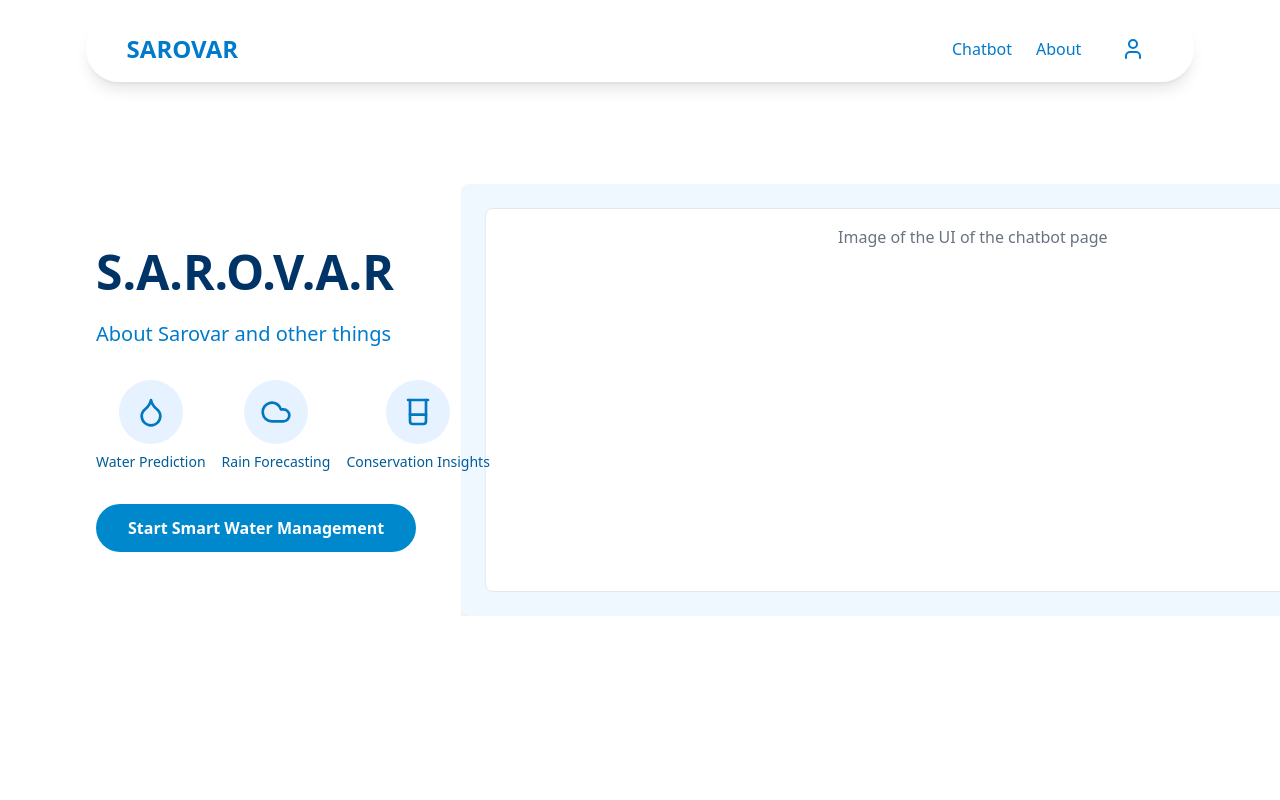
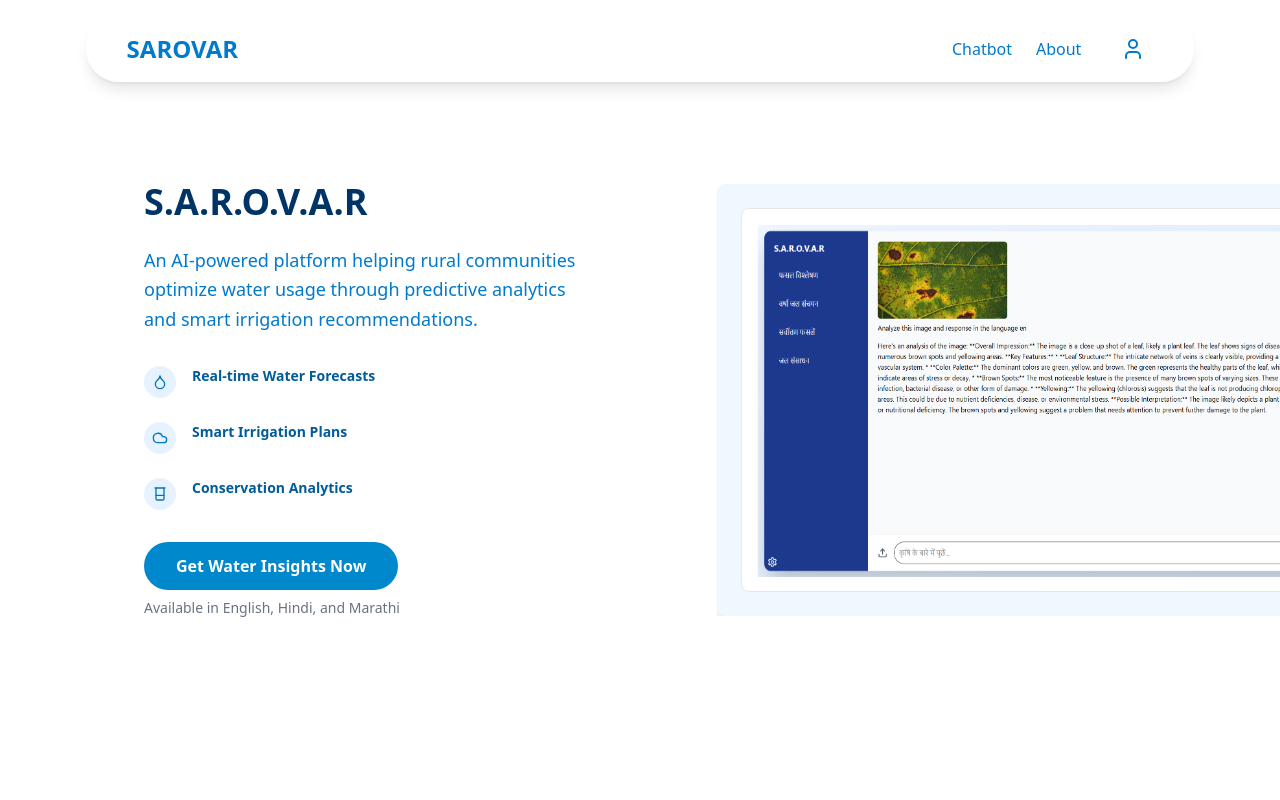
Before and after one commit to Cyb3rGhoul/SAROVAR-AI, a React (Vite) app: page / in a window 1280 px wide. Shown: the top 800 px of the page. Built offline with nearby package versions, Linux system fonts and the light colour scheme.

Commit message:
updated readme

```diff
--- a/src/pages/LandingPage.jsx
+++ b/src/pages/LandingPage.jsx
@@ -3,50 +3,67 @@ import { Link } from 'react-router-dom';
 import { Droplet, Cloud, Beaker } from 'lucide-react';
 import { motion } from 'framer-motion';
 import Navbar from '../components/layout/Navbar';
+import chatimg from "../assets/sarovar.png";
+import Footer from '../components/layout/Footer';
 
 const LandingPage = () => {
   return (
     <div className="min-h-screen bg-white flex flex-col">
 
-      <Navbar/>
+
 
       {/* Main Content */}
-      <div className="flex-grow flex items-center px-24 relative overflow-hidden">
-        <div className="w-1/2 pr-12 z-10">
+      <div className="flex-grow flex items-center px-36 relative overflow-hidden">
+        <div className="w-1/2 pr-12 z-10 text-left">
           <motion.h1
             initial={{ opacity: 0, x: -50 }}
             animate={{ opacity: 1, x: 0 }}
             transition={{ duration: 0.6 }}
-            className="text-5xl font-bold text-[#003366] mb-6"
+            className="text-4xl font-bold text-[#003366] mb-6"
           >
             S.A.R.O.V.A.R
           </motion.h1>
+
           <motion.p
             initial={{ opacity: 0, x: -50 }}
             animate={{ opacity: 1, x: 0 }}
             transition={{ duration: 0.6, delay: 0.2 }}
-            className="text-xl text-[#007acc] mb-8"
+            className="text-lg text-[#007acc] mb-8 leading-relaxed"
           >
-            About Sarovar and other things
+            An AI-powered platform helping rural communities optimize water usage through predictive analytics and smart irrigation recommendations.
           </motion.p>
 
-          {/* Feature Icons */}
+          {/* Feature Icons - Left Aligned */}
           <motion.div
             initial={{ opacity: 0 }}
             animate={{ opacity: 1 }}
             transition={{ duration: 0.6, delay: 0.4 }}
-            className="flex space-x-4 mb-8"
+            className="flex flex-col space-y-6 mb-8 items-start"
           >
             {[
-              { Icon: Droplet, label: "Water Prediction" },
-              { Icon: Cloud, label: "Rain Forecasting" },
-              { Icon: Beaker, label: "Conservation Insights" }
-            ].map(({ Icon, label }, index) => (
-              <div key={index} className="flex flex-col items-center">
-                <div className="w-16 h-16 bg-[#e6f2ff] rounded-full flex items-center justify-center">
-                  <Icon size={32} className="text-[#0077be]" />
+              {
+                Icon: Droplet,
+                label: "Real-time Water Forecasts",
+                description: "AI-driven predictions of water availability based on weather and usage patterns"
+              },
+              {
+                Icon: Cloud,
+                label: "Smart Irrigation Plans",
+                description: "Personalized watering schedules for maximum crop yield with minimal waste"
+              },
+              {
+                Icon: Beaker,
+                label: "Conservation Analytics",
+                description: "Data-driven insights for sustainable water management practices"
+              }
+            ].map(({ Icon, label, description }, index) => (
+              <div key={index} className="flex items-start space-x-4">
+                <div className="w-8 h-8 bg-[#e6f2ff] rounded-full flex items-center justify-center">
+                  <Icon size={16} className="text-[#0077be]" />
                 </div>
-                <span className="mt-2 text-sm text-[#005c99]">{label}</span>
+                <div>
+                  <h3 className="text-sm font-semibold text-[#005c99]">{label}</h3>
+                </div>
               </div>
             ))}
           </motion.div>
@@ -56,13 +73,17 @@ const LandingPage = () => {
             initial={{ opacity: 0, scale: 0.9 }}
             animate={{ opacity: 1, scale: 1 }}
             transition={{ duration: 0.6, delay: 0.6 }}
+            className="flex flex-col space-y-2"
           >
             <Link
               to="/chat"
-              className="inline-block bg-[#0088cc] hover:bg-[#005c99] text-white font-bold py-3 px-8 rounded-full transition duration-300"
+              className="inline-block bg-[#0088cc] hover:bg-[#005c99] text-white font-bold py-3 px-8 rounded-full transition duration-300 w-fit"
             >
-              Start Smart Water Management
+              Get Water Insights Now
             </Link>
+            <p className="text-sm text-gray-500">
+              Available in English, Hindi, and Marathi
+            </p>
           </motion.div>
         </div>
 
@@ -71,11 +92,11 @@ const LandingPage = () => {
           initial={{ x: "10%" }}
           animate={{ x: "20%" }}
           transition={{ duration: 0.6, delay: 0.4 }}
-          className="absolute right-0 top-1/2 transform -translate-y-1/2 w-[80%] overflow-hidden"
+          className="absolute right-0 top-1/2 transform -translate-y-1/2 w-[55%] overflow-hidden"
         >
           <div className="bg-[#f0f8ff] rounded-lg p-6 shadow-xl">
             <div className="bg-white border border-gray-200 rounded-lg p-4 h-96">
-              <p className="text-center text-gray-500">Image of the UI of the chatbot page</p>
+              <img src={chatimg} className='h-88'></img>
             </div>
           </div>
         </motion.div>
@@ -105,7 +126,7 @@ const FeatureSection = () => {
   ];
 
   return (
-    <div className="bg-white py-16 px-24">
+    <div className="bg-white px-24 pb-16">
       <div className="max-w-6xl mx-auto">
         <h2 className="text-3xl font-bold text-[#003366] text-center mb-12">
           What We Do
@@ -137,8 +158,10 @@ const FeatureSection = () => {
 const App = () => {
   return (
     <>
+      <Navbar />
       <LandingPage />
       <FeatureSection />
+      <Footer />
     </>
   );
 };
```
Also changed, not shown: src/assets/sarovar.png (added), 1 other file (tests, documents, lock files or other folders).
